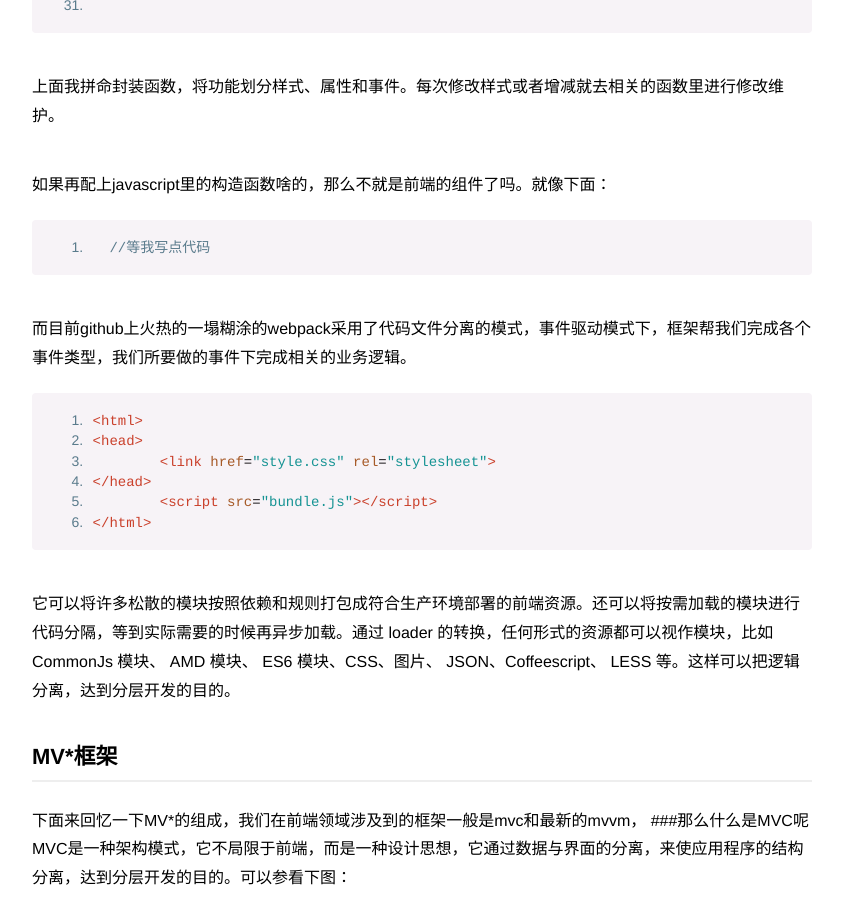
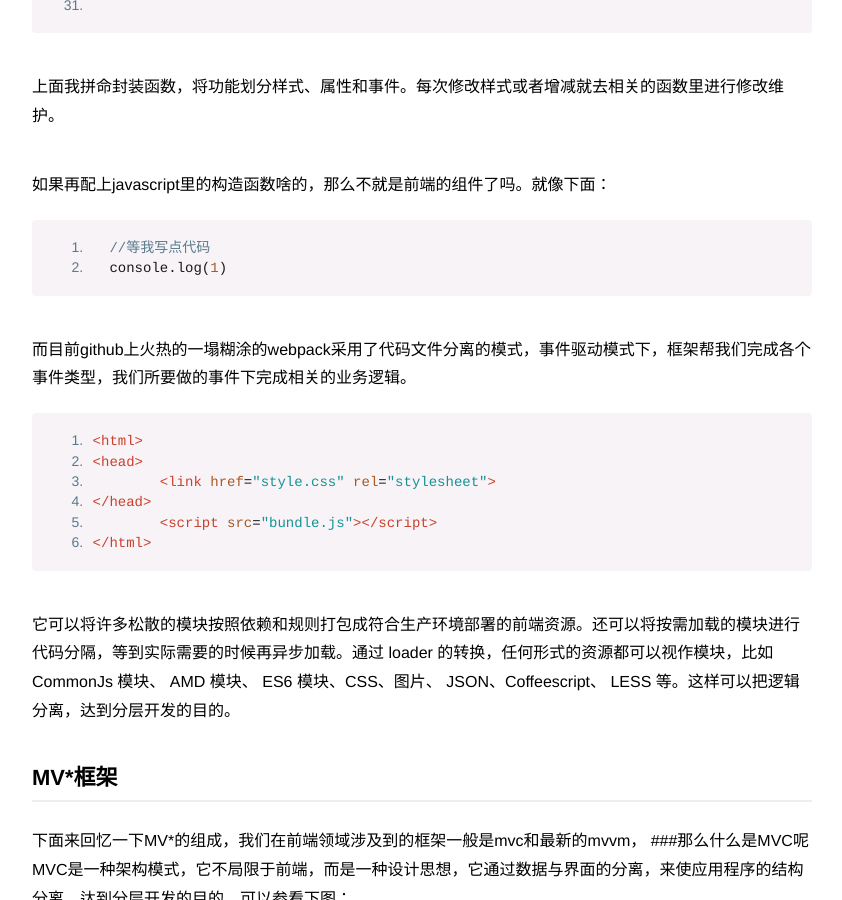
Before and after one commit to ioloveuu/ioloveuu.github.io, a Jekyll site: the page built from _posts/2016-12-28-frame-analys.md, in a window 1280 px wide and 900 px high, scrolled down 1722 px. Shown: the whole window, without its empty margins (218-1060 px from the left). Built offline with Jekyll 4.4.1, drawn with Linux system fonts in a browser that asks for light colours; nearby versions of some CDN libraries; a script that is not in the unit is left out; some of the changed text lies outside the part shown.

Commit message:
Update 2016-12-28-frame-analys.md

````diff
--- a/_posts/2016-12-28-frame-analys.md
+++ b/_posts/2016-12-28-frame-analys.md
@@ -79,6 +79,7 @@
 如果再配上javascript里的构造函数啥的，那么不就是前端的组件了吗。就像下面：
 ```
   //等我写点代码
+  console.log(1)
 ```
 
 而目前github上火热的一塌糊涂的webpack采用了代码文件分离的模式，事件驱动模式下，框架帮我们完成各个事件类型，我们所要做的事件下完成相关的业务逻辑。
@@ -125,7 +126,8 @@
 
 ```
 
-写点代码分析
+//写点代码分析
+console.log(12)
 
 ```
 
````
